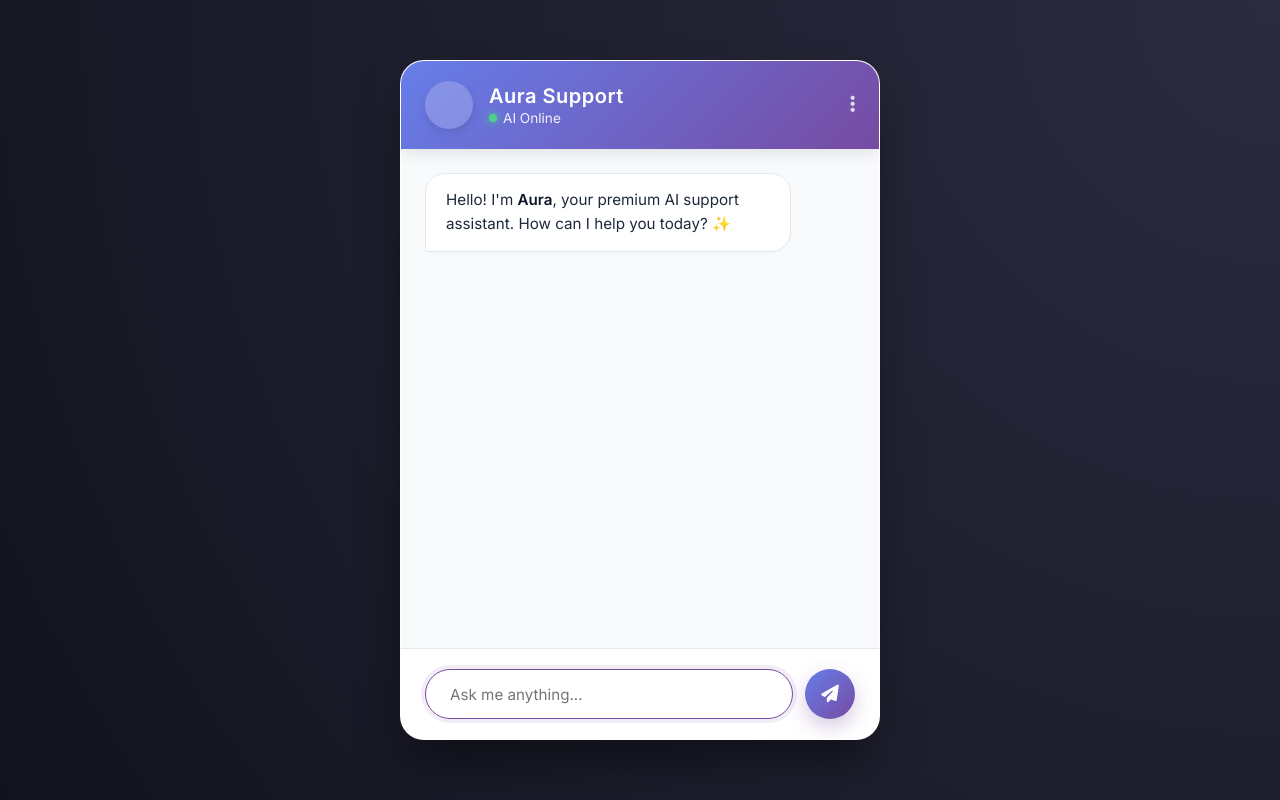
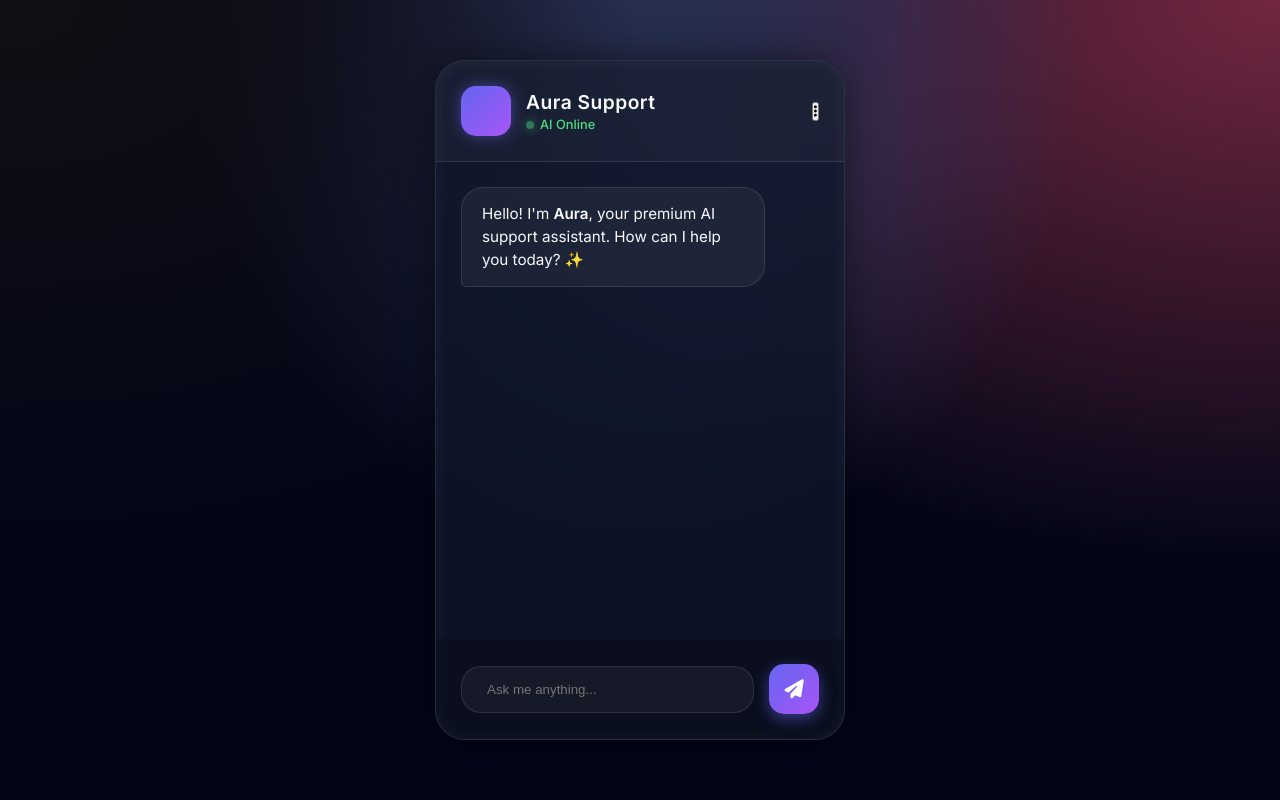
Before and after one commit to lokeshwar6942-sudo/-aura, a Flask app: page / in a window 1280 px wide. Run offline with Flask 3, Linux system fonts and the light colour scheme.

Commit message:
Upgrade UI to futuristic neon glassmorphism style from video reference

```diff
--- a/static/style.css
+++ b/static/style.css
@@ -1,3 +1,14 @@
+:root {
+    --primary: #6366f1;
+    --primary-glow: rgba(99, 102, 241, 0.5);
+    --secondary: #a855f7;
+    --secondary-glow: rgba(168, 85, 247, 0.5);
+    --bg-dark: #020617;
+    --card-bg: rgba(15, 23, 42, 0.8);
+    --text-white: #f8fafc;
+    --text-dim: #94a3b8;
+}
+
 * {
     box-sizing: border-box;
     margin: 0;
@@ -6,141 +17,123 @@
 
 body {
     font-family: 'Inter', sans-serif;
-    background: radial-gradient(circle at top right, #2b2b40, #13131f);
+    background: var(--bg-dark);
+    background-image:
+        radial-gradient(at 0% 0%, hsla(253,16%,7%,1) 0, transparent 50%),
+        radial-gradient(at 50% 0%, hsla(225,39%,30%,1) 0, transparent 50%),
+        radial-gradient(at 100% 0%, hsla(339,49%,30%,1) 0, transparent 50%);
+    height: 100vh;
     display: flex;
     justify-content: center;
     align-items: center;
-    height: 100vh;
-    color: #f1f5f9;
+    overflow: hidden;
+    color: var(--text-white);
 }
 
 .chat-wrapper {
     width: 100%;
-    display: flex;
-    justify-content: center;
-    align-items: center;
+    max-width: 450px;
     padding: 20px;
+    z-index: 10;
 }
 
 .chat-container {
-    background: #ffffff;
-    border-radius: 24px;
-    box-shadow: 0 25px 50px -12px rgba(0, 0, 0, 0.5);
-    width: 100%;
-    max-width: 480px;
+    background: var(--card-bg);
+    backdrop-filter: blur(20px);
+    border: 1px solid rgba(255, 255, 255, 0.1);
+    border-radius: 30px;
     height: 85vh;
     display: flex;
     flex-direction: column;
+    box-shadow: 0 0 40px rgba(0, 0, 0, 0.5), inset 0 0 20px rgba(255, 255, 255, 0.05);
     overflow: hidden;
-    border: 1px solid rgba(255,255,255,0.05);
+    animation: slideUp 0.8s cubic-bezier(0.2, 0.8, 0.2, 1);
+}
+
+@keyframes slideUp {
+    from { opacity: 0; transform: translateY(40px) scale(0.95); }
+    to { opacity: 1; transform: translateY(0) scale(1); }
 }
 
 .chat-header {
-    background: linear-gradient(135deg, #667eea 0%, #764ba2 100%);
-    color: white;
-    padding: 20px 24px;
+    padding: 25px;
+    background: rgba(255, 255, 255, 0.03);
+    border-bottom: 1px solid rgba(255, 255, 255, 0.1);
     display: flex;
     justify-content: space-between;
     align-items: center;
-    box-shadow: 0 4px 15px rgba(0,0,0,0.1);
-    z-index: 10;
 }
 
 .header-info {
     display: flex;
     align-items: center;
-    gap: 16px;
+    gap: 15px;
 }
 
 .avatar {
-    width: 48px;
-    height: 48px;
-    background: rgba(255, 255, 255, 0.2);
-    border-radius: 50%;
+    width: 50px;
+    height: 50px;
+    background: linear-gradient(135deg, var(--primary), var(--secondary));
+    border-radius: 15px;
     display: flex;
     justify-content: center;
     align-items: center;
-    font-size: 1.4em;
-    backdrop-filter: blur(8px);
-    box-shadow: 0 4px 10px rgba(0,0,0,0.1);
+    font-size: 1.5rem;
+    box-shadow: 0 0 15px var(--primary-glow);
 }
 
 .chat-header h2 {
-    font-size: 1.25em;
-    font-weight: 600;
+    font-size: 1.2rem;
+    font-weight: 700;
     letter-spacing: 0.5px;
 }
 
 .status {
-    font-size: 0.85em;
-    opacity: 0.9;
+    font-size: 0.8rem;
+    color: #4ade80;
     display: flex;
     align-items: center;
     gap: 6px;
-    margin-top: 2px;
+    margin-top: 3px;
+    font-weight: 500;
 }
 
 .dot {
     width: 8px;
     height: 8px;
-    background-color: #4ade80;
+    background: #4ade80;
     border-radius: 50%;
-    display: inline-block;
-    box-shadow: 0 0 8px #4ade80;
+    box-shadow: 0 0 10px #4ade80;
+    animation: blink 2s infinite;
 }
 
-.close-btn {
-    background: none;
-    border: none;
-    color: white;
-    font-size: 1.2em;
-    cursor: pointer;
-    opacity: 0.8;
-    transition: opacity 0.3s;
-}
-
-.close-btn:hover {
-    opacity: 1;
-}
+@keyframes blink { 50% { opacity: 0.4; } }
 
 .chat-body {
-    flex-grow: 1;
-    padding: 24px;
+    flex: 1;
+    padding: 25px;
     overflow-y: auto;
     display: flex;
     flex-direction: column;
     gap: 20px;
-    background: #f8fafc;
+    scrollbar-width: none;
 }
 
-.chat-body::-webkit-scrollbar {
-    width: 6px;
-}
-.chat-body::-webkit-scrollbar-track {
-    background: transparent;
-}
-.chat-body::-webkit-scrollbar-thumb {
-    background: #cbd5e1;
-    border-radius: 10px;
-}
+.chat-body::-webkit-scrollbar { display: none; }
 
 .message {
     max-width: 85%;
-    animation: fadeIn 0.4s cubic-bezier(0.165, 0.84, 0.44, 1);
-}
-
-@keyframes fadeIn {
-    from { opacity: 0; transform: translateY(15px); }
-    to { opacity: 1; transform: translateY(0); }
+    display: flex;
+    flex-direction: column;
 }
 
 .message-content {
-    padding: 14px 20px;
-    border-radius: 20px;
-    font-size: 0.95em;
-    line-height: 1.6;
-    word-wrap: break-word;
-    box-shadow: 0 2px 5px rgba(0,0,0,0.02);
+    padding: 15px 20px;
+    border-radius: 22px;
+    font-size: 0.95rem;
+    line-height: 1.5;
+    position: relative;
+    transition: all 0.3s ease;
 }
 
 .user-message {
@@ -148,139 +141,79 @@ body {
 }
 
 .user-message .message-content {
-    background: linear-gradient(135deg, #667eea 0%, #764ba2 100%);
+    background: linear-gradient(135deg, var(--primary), var(--secondary));
     color: white;
-    border-bottom-right-radius: 4px;
-    box-shadow: 0 8px 20px rgba(118, 75, 162, 0.25);
-}
-
-.assistant-message {
-    align-self: flex-start;
+    border-bottom-right-radius: 5px;
+    box-shadow: 0 10px 20px rgba(99, 102, 241, 0.2);
 }
 
 .assistant-message .message-content {
-    background: white;
-    color: #1e293b;
-    border-bottom-left-radius: 4px;
-    border: 1px solid #e2e8f0;
+    background: rgba(255, 255, 255, 0.05);
+    border: 1px solid rgba(255, 255, 255, 0.1);
+    color: var(--text-white);
+    border-bottom-left-radius: 5px;
 }
 
-/* Markdown parsing styling */
-.assistant-message .message-content p { margin-bottom: 12px; }
-.assistant-message .message-content p:last-child { margin-bottom: 0; }
-.assistant-message .message-content strong { color: #0f172a; }
-.assistant-message .message-content pre {
-    background: #1e293b;
-    color: #f8fafc;
-    padding: 12px;
-    border-radius: 8px;
-    overflow-x: auto;
-    margin: 12px 0;
-    font-size: 0.9em;
-}
-.assistant-message .message-content code {
-    background: #f1f5f9;
-    color: #ef4444;
-    padding: 2px 6px;
-    border-radius: 4px;
-    font-family: 'Courier New', Courier, monospace;
-}
-.assistant-message .message-content pre code {
-    background: transparent;
-    color: inherit;
-    padding: 0;
-}
-.assistant-message .message-content ul,
-.assistant-message .message-content ol {
-    margin-left: 24px;
-    margin-bottom: 12px;
-}
-.assistant-message .message-content li { margin-bottom: 4px; }
-
 .chat-input-area {
+    padding: 25px;
+    background: rgba(0, 0, 0, 0.2);
     display: flex;
-    padding: 20px 24px;
-    background: white;
-    border-top: 1px solid #e2e8f0;
-    gap: 12px;
+    gap: 15px;
+    align-items: center;
 }
 
 #user-input {
-    flex-grow: 1;
-    border: 1px solid #cbd5e1;
-    background: #f8fafc;
-    border-radius: 30px;
-    padding: 14px 24px;
-    font-size: 0.95em;
+    flex: 1;
+    background: rgba(255, 255, 255, 0.05);
+    border: 1px solid rgba(255, 255, 255, 0.1);
+    padding: 15px 25px;
+    border-radius: 20px;
+    color: white;
     outline: none;
-    transition: all 0.3s ease;
-    font-family: 'Inter', sans-serif;
-    color: #1e293b;
+    transition: border 0.3s;
 }
 
 #user-input:focus {
-    border-color: #764ba2;
-    background: white;
-    box-shadow: 0 0 0 4px rgba(118, 75, 162, 0.1);
+    border-color: var(--primary);
 }
 
 #send-btn {
-    background: linear-gradient(135deg, #667eea 0%, #764ba2 100%);
-    color: white;
-    border: none;
-    border-radius: 50%;
     width: 50px;
     height: 50px;
+    background: linear-gradient(135deg, var(--primary), var(--secondary));
+    border: none;
+    border-radius: 15px;
+    color: white;
+    cursor: pointer;
     display: flex;
     justify-content: center;
     align-items: center;
-    cursor: pointer;
-    font-size: 1.1em;
-    transition: all 0.3s ease;
-    box-shadow: 0 8px 20px rgba(118, 75, 162, 0.3);
+    font-size: 1.2rem;
+    box-shadow: 0 5px 15px var(--primary-glow);
+    transition: transform 0.2s;
 }
 
-#send-btn:hover:not(:disabled) {
-    transform: translateY(-2px) scale(1.05);
-    box-shadow: 0 10px 25px rgba(118, 75, 162, 0.4);
+#send-btn:hover { transform: scale(1.05); }
+
+/* Typing Indicator */
+.typing {
+    display: flex;
+    gap: 5px;
+    padding: 15px 20px;
+    background: rgba(255, 255, 255, 0.05);
+    border-radius: 20px;
+    width: fit-content;
 }
 
-#send-btn:disabled {
-    background: #cbd5e1;
-    box-shadow: none;
-    cursor: not-allowed;
-    transform: none;
-}
-
-.typing-indicator-container {
-    display: flex;
-    align-items: center;
-    gap: 12px;
-}
-
-.typing-indicator {
-    display: flex;
-    gap: 5px;
-    padding: 16px 20px;
-    background: white;
-    border-radius: 20px;
-    border-bottom-left-radius: 4px;
-    width: fit-content;
-    border: 1px solid #e2e8f0;
-}
-
-.typing-indicator span {
-    width: 8px;
-    height: 8px;
-    background: #94a3b8;
+.typing span {
+    width: 6px;
+    height: 6px;
+    background: var(--text-dim);
     border-radius: 50%;
     animation: bounce 1.4s infinite ease-in-out both;
 }
 
-.typing-indicator span:nth-child(1) { animation-delay: -0.32s; }
-.typing-indicator span:nth-child(2) { animation-delay: -0.16s; }
+.typing span:nth-child(2) { animation-delay: 0.2s; }
+.typing span:nth-child(3) { animation-delay: 0.4s; }
 
-@keyframes bounce {
-    0%, 80%, 100% { transform: scale(0); }
-    40% { transform: scale(1); }
-}
+@keyframes bounce { 0%, 80%, 100% { transform: scale(0); } 40% { transform: scale(1); } }
```
Also changed, not shown: static/script.js (+25 -90 lines).
